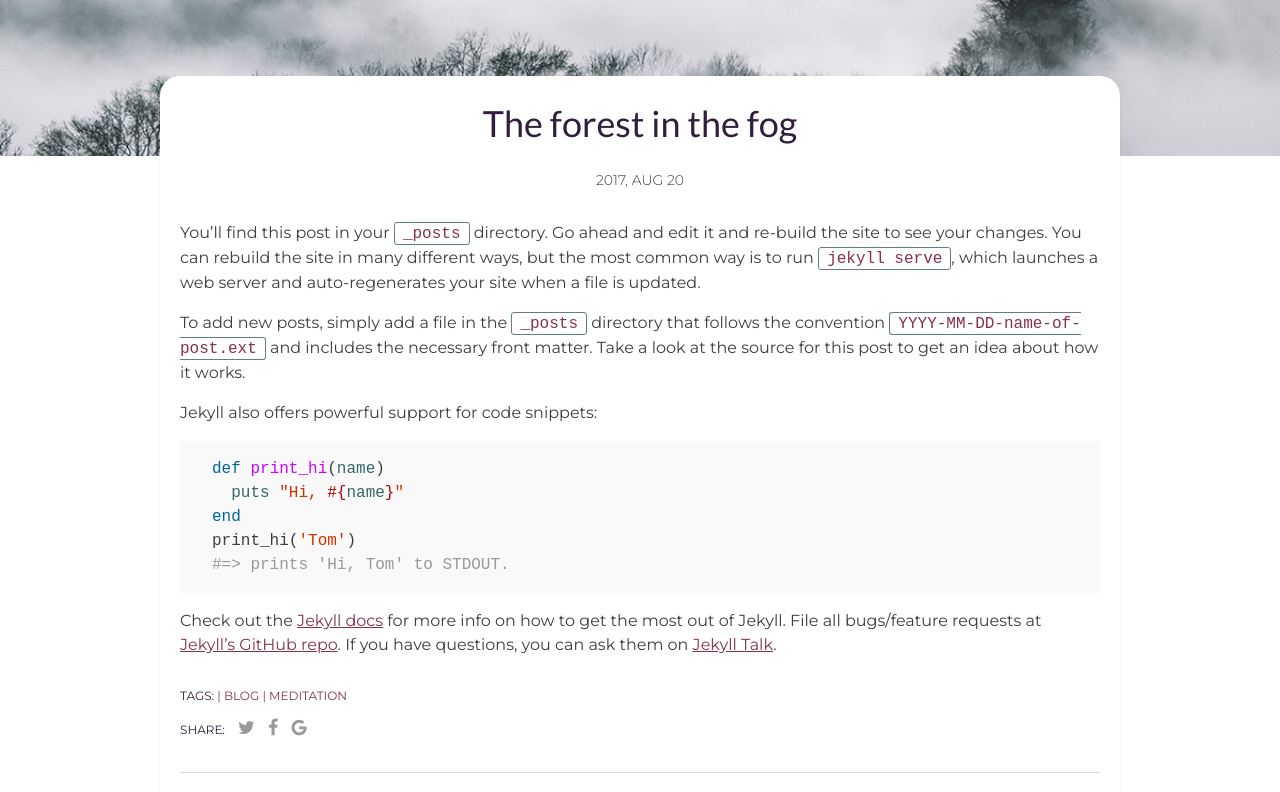
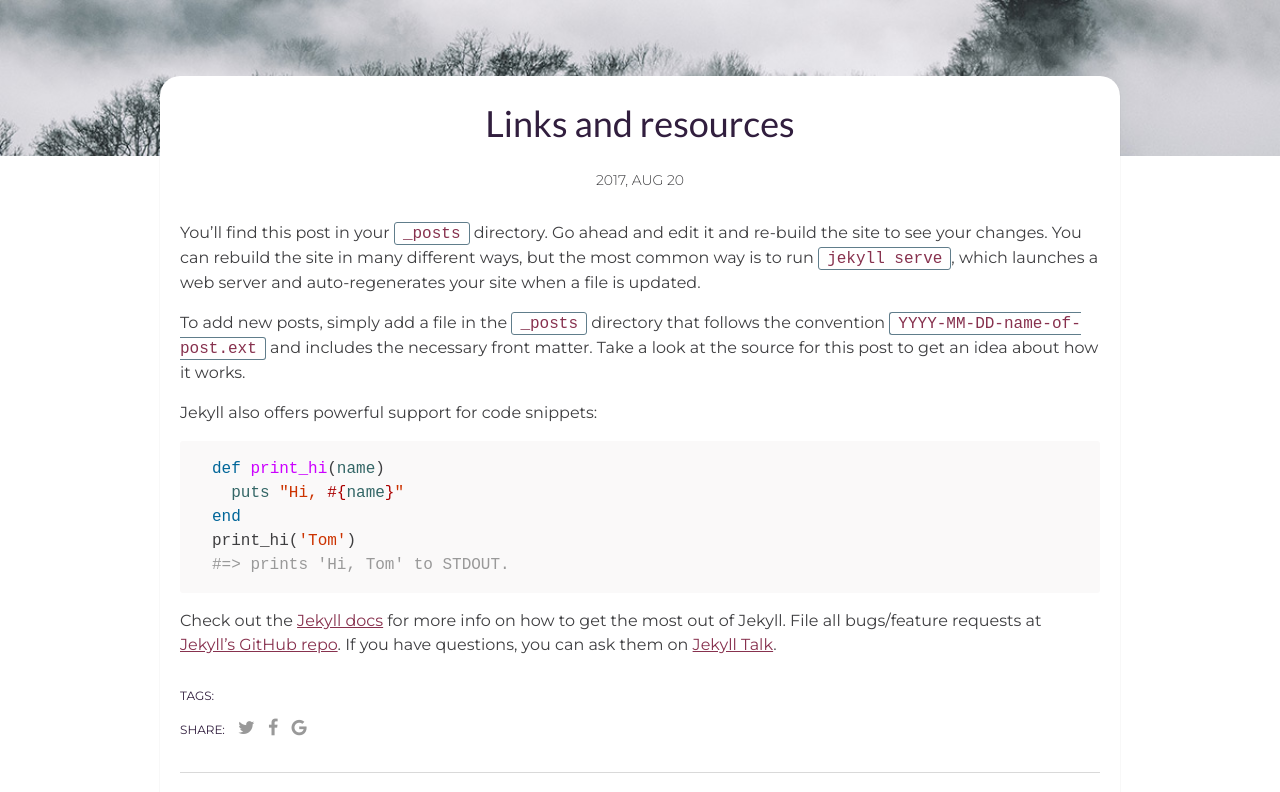
Before and after one commit to SinhaUddeshya/sinhauddeshya.github.io, a Jekyll site: the page built from _posts/2017-08-20-the-forest-in-the-fog.markdown, in a window 1280 px wide. Shown: the part 447-1239 px from the top of the page. Built offline with Jekyll 4.4.1, drawn with Linux system fonts in a browser that asks for light colours; comment, search, counter and statistics services are not loaded.

Commit message:
Update 2017-08-20-the-forest-in-the-fog.markdown

```diff
--- a/_posts/2017-08-20-the-forest-in-the-fog.markdown
+++ b/_posts/2017-08-20-the-forest-in-the-fog.markdown
@@ -1,10 +1,10 @@
 ---
 layout: post
-title: The forest in the fog
+title: Links and resources
 date: 2017-08-20 13:32:20 +0300
 description: You’ll find this post in your `_posts` directory. Go ahead and edit it and re-build the site to see your changes. # Add post description (optional)
 img: post-6.jpg # Add image post (optional)
-tags: [Blog, Meditation]
+tags: []
 author: # Add name author (optional)
 ---
 You’ll find this post in your `_posts` directory. Go ahead and edit it and re-build the site to see your changes. You can rebuild the site in many different ways, but the most common way is to run `jekyll serve`, which launches a web server and auto-regenerates your site when a file is updated.
```
